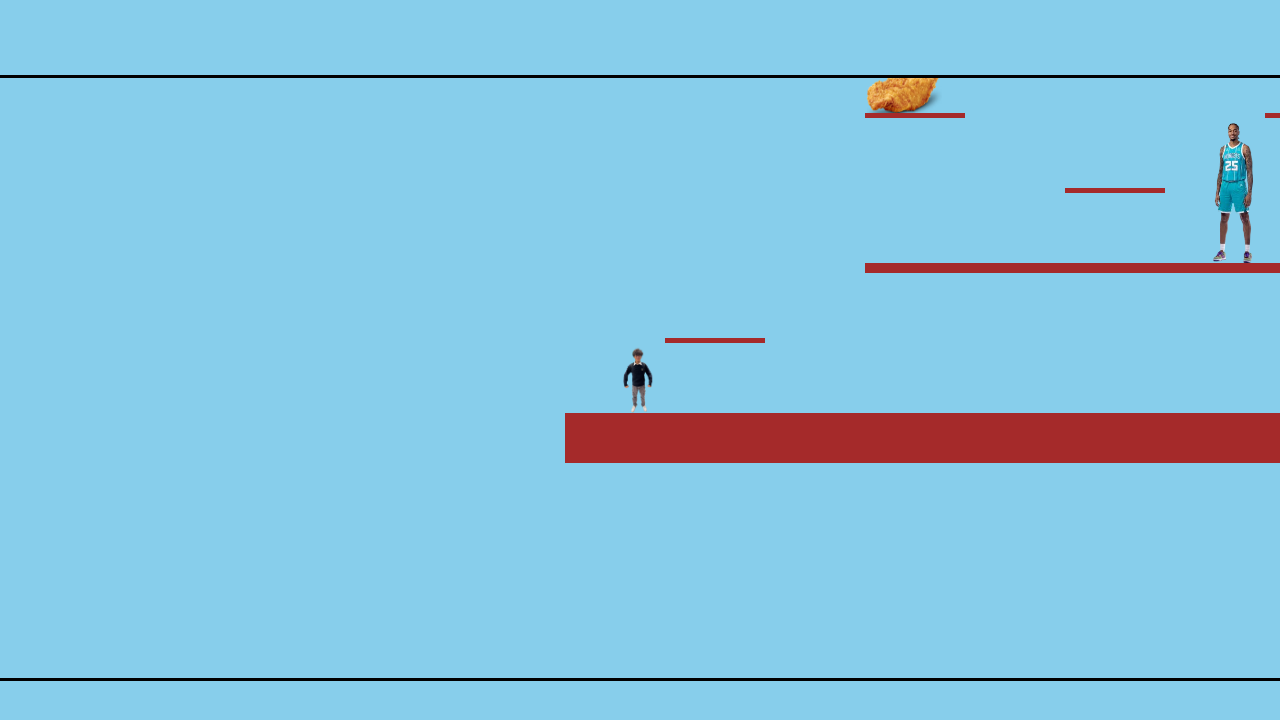
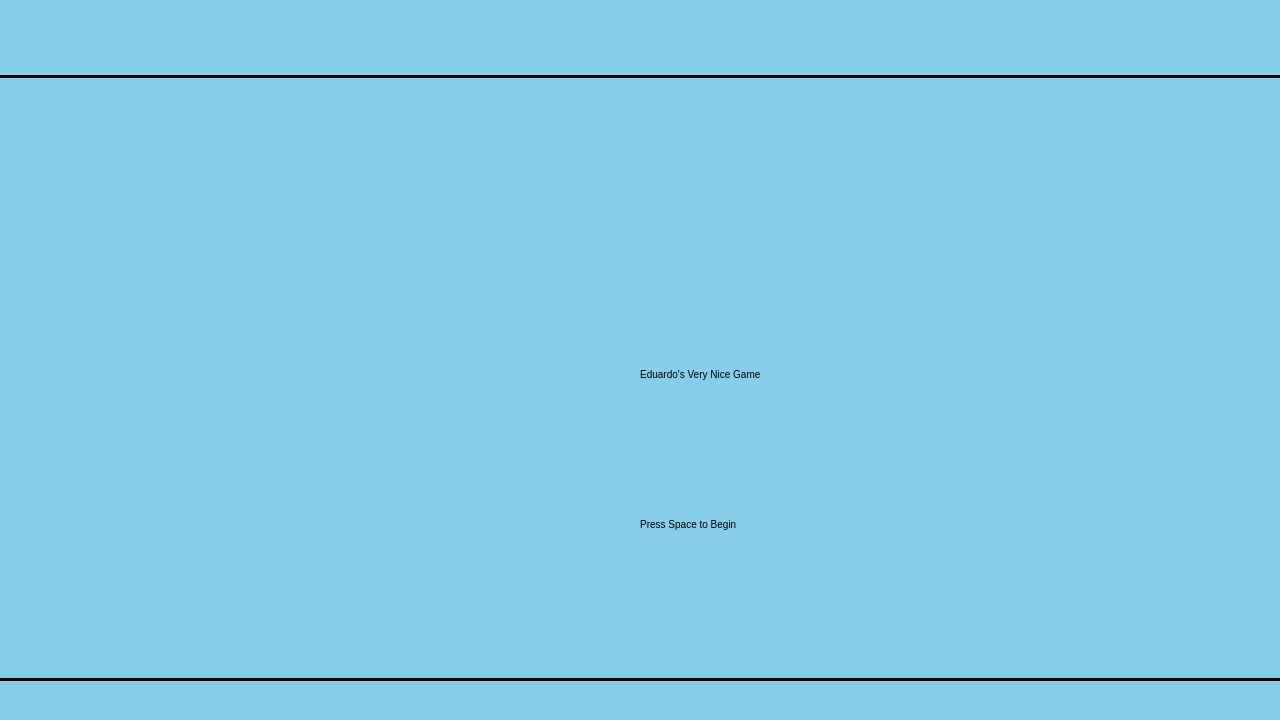
Before and after one commit to bgon05/eduardo-game, a plain HTML site: page eduardo game/index.html in a window 1280 px wide. Drawn offline with Linux system fonts and the light colour scheme.

Commit message:
Add files via upload

```diff
--- a/eduardo game/enemy.js
+++ b/eduardo game/enemy.js
@@ -31,7 +31,7 @@ class Enemy {
 
     }
 
-    update() {
+    update(deltaTime) {
         this.x += this.speed * this.direction;
 
         if (this.type == "chicken") {
--- a/eduardo game/game.js
+++ b/eduardo game/game.js
@@ -1,14 +1,16 @@
 window.onload = function () {
     const canvas = document.getElementById("gameCanvas");
     const ctx = canvas.getContext("2d");
-    const screens = ["maingame", "paycheckscreen"];
-    let currentScreen = screens[0]; // start w/ main game
+    const screens = ["maingame", "paycheckscreen", "titlescreen"];
+    let currentScreen = screens[2]; // start w/ main game
     const paycheckPhoto = new Image();
     paycheckPhoto.src = "assets/paycheckscreen.webp";
     paycheckPhoto.onload = () => console.log("paycheckPhoto loaded");
 
     canvas.width = 1300;
     canvas.height = 600;
+    let lastTime = performance.now();
+    let deltaTime = 0;
 
     let keys = {};
     let gameLoaded = false;
@@ -18,8 +20,13 @@ window.onload = function () {
     window.addEventListener("death", (e) => showDeathAchievement());
     window.addEventListener("paycheck", (e) => showPaycheckScreen());
 
-    const player = new Player(50, 300, 50, 70);
+    const library = new Library();
+    library.loadFiles();
 
+    const player = new Player(50, 300, 50, 70, library);
+
+    const backgroundMusic = library.getSound("background");
+    backgroundMusic.loop = true;
     const platforms = [
         //base platform
         new Platform(0, 550, 1000, 50),
@@ -88,7 +95,6 @@ window.onload = function () {
             console.error("Achievement element not found");
         }
     }
-
     function showDeathAchievement() {
         const deathAchievement = document.getElementById('death-achievement');
         if (deathAchievement) {
@@ -108,11 +114,14 @@ window.onload = function () {
 
     function gameLoop() {
         ctx.clearRect(0, 0, canvas.width, canvas.height);
-
+        const now = performance.now();
+        deltaTime = (now - lastTime) / 1000; // Convert to seconds
+        lastTime = now;
+        //console.log(`Delta Time: ${deltaTime.toFixed(4)} seconds`);
         // render different screens
         switch (currentScreen) {
             case "maingame": // maingame
-            player.update(keys, platforms, enemies, paychecks);
+            player.update(keys, platforms, enemies, paychecks, deltaTime);
 
             // Update camera position based on player position
             cameraX = player.x - canvas.width / 2 + player.width / 2;
@@ -142,12 +151,21 @@ window.onload = function () {
                 gameLoaded = true;
             }
 
-            requestAnimationFrame(gameLoop);
             break;
             case "paycheckscreen":
             ctx.drawImage(paycheckPhoto, 0, 0, canvas.width, canvas.height);
             break;
+            case "titlescreen":
+                if (keys["Space"] || keys["ArrowUp"] || keys["KeyW"]) {
+                    currentScreen = screens[0];
+                    backgroundMusic.play();
+                }
+                ctx.fillText("Eduardo's Very Nice Game", canvas.width / 2, canvas.height / 2);
+                ctx.fillText("Press Space to Begin", canvas.width / 2, (canvas.height / 2) + 150);
+                 // THIS MAKES IT SO THE KEYS REGISTER!!
+            break;
         }
+        requestAnimationFrame(gameLoop);
 
     }
 
--- a/eduardo game/index.html
+++ b/eduardo game/index.html
@@ -16,6 +16,7 @@
     <script src="platform.js"></script>
     <script src="enemy.js"></script>
     <script src="paycheck.js"></script>
+    <script src="library.js"></script>
     <script src="game.js"></script>
 </body>
 </html>
--- a/eduardo game/level.js
+++ b/eduardo game/level.js
@@ -0,0 +1,3 @@
+class Level {
+
+}
--- /dev/null
+++ b/eduardo game/library.js
@@ -0,0 +1,21 @@
+class Library {
+    constructor() {
+        this.tags = ["jump", "background"];
+        // basically the tags array should be associated with the location of the sound within soundLibrary
+        // the tags will be in the same order as the soundLibrary by default in order to simplify the system
+        this.soundLibrary = [];
+    }
+
+    loadFiles() {
+        for (let i = 0; i < this.tags.length; i++) { // loop push sounds into array using tags defined in constructor
+            this.soundLibrary.push(new Audio("assets/" + this.tags[i] + ".mp3"));
+        }
+    }
+    getSound(tag) { // returns audio object
+        const numID = this.tags.indexOf(tag);
+        if (numID != -1) { // this.tags.indexOf will return -1 if there is no tag associated with the name given
+            return this.soundLibrary[numID]; // this.soundLibrary should be in same order as this.tags
+        }
+    }
+
+}
--- a/eduardo game/player.js
+++ b/eduardo game/player.js
@@ -1,5 +1,5 @@
 class Player {
-    constructor(x, y, width, height) {
+    constructor(x, y, width, height, library) {
         this.startX = x;
         this.startY = y;
         this.x = x;
@@ -8,9 +8,9 @@ class Player {
         this.height = height;
         this.velocityX = 0;
         this.velocityY = 0;
-        this.speed = 5;
-        this.jumpPower = 10;
-        this.gravity = 0.5;
+        this.speed = 5 * 35;
+        this.jumpPower = 10 * 40;
+        this.gravity = 0.5 * 30;
         this.onGround = false;
 
         // Load images
@@ -33,18 +33,22 @@ class Player {
         this.NewImagePayCheck = new Image();
         this.NewImagePayCheck.src = "assets/paycheck.png";
         this.NewImagePayCheck.onload = () => console.log("ImagePayCheck loaded");
+        this.jumpSound = library.getSound("jump");
+        this.jumpSound.volume = 0.5;
+
     }
 
-    update(keys, platforms, enemies, paychecks) {
-        this.velocityY += this.gravity;
+    update(keys, platforms, enemies, paychecks, deltaTime) {
+        this.velocityY +=  Math.fround(this.gravity * deltaTime);
 
-        if (keys["ArrowLeft"] || keys["KeyA"]) this.velocityX = -this.speed;
-        else if (keys["ArrowRight"] || keys["KeyD"]) this.velocityX = this.speed;
+        if (keys["ArrowLeft"] || keys["KeyA"]) this.velocityX = -this.speed * deltaTime;
+        else if (keys["ArrowRight"] || keys["KeyD"]) this.velocityX = this.speed * deltaTime;
         else this.velocityX = 0;
 
         if (keys["Space"] && this.onGround || keys["ArrowUp"] && this.onGround || keys["KeyW"] && this.onGround) {
-            this.velocityY = -this.jumpPower;
+            this.velocityY = -this.jumpPower * deltaTime;
             this.onGround = false;
+            this.jumpSound.play();
         }
 
         this.x += this.velocityX;
```
Also changed, not shown: 2 other files.
